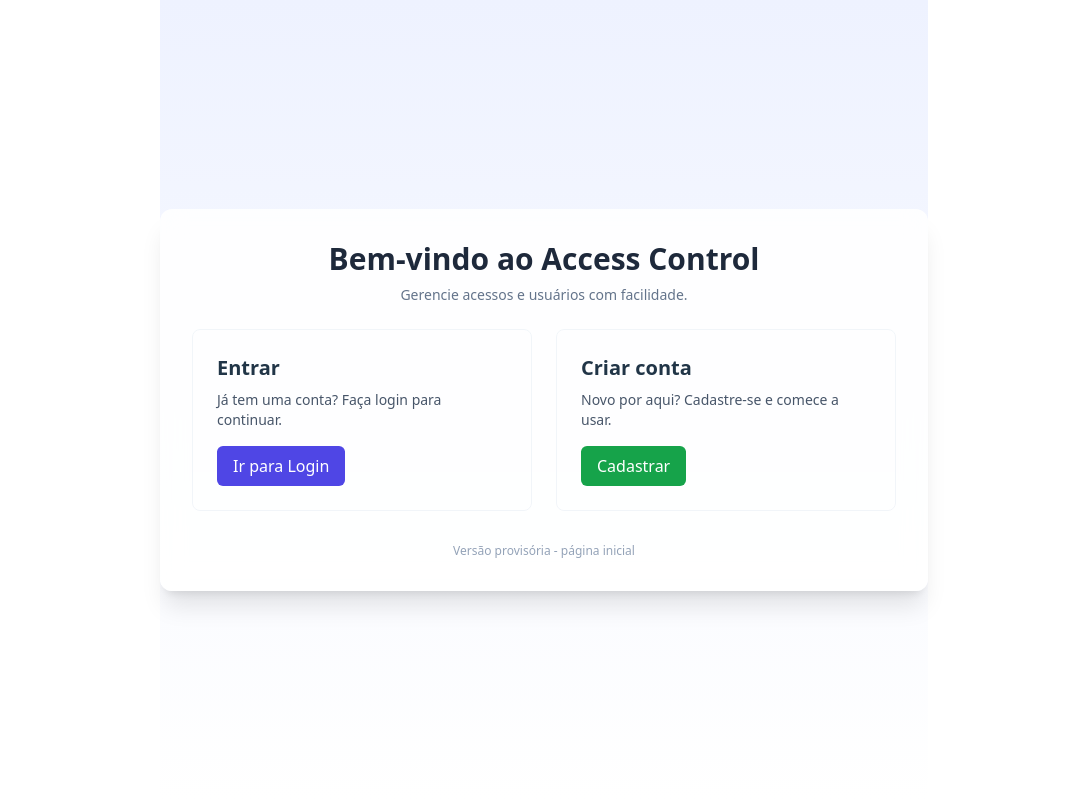
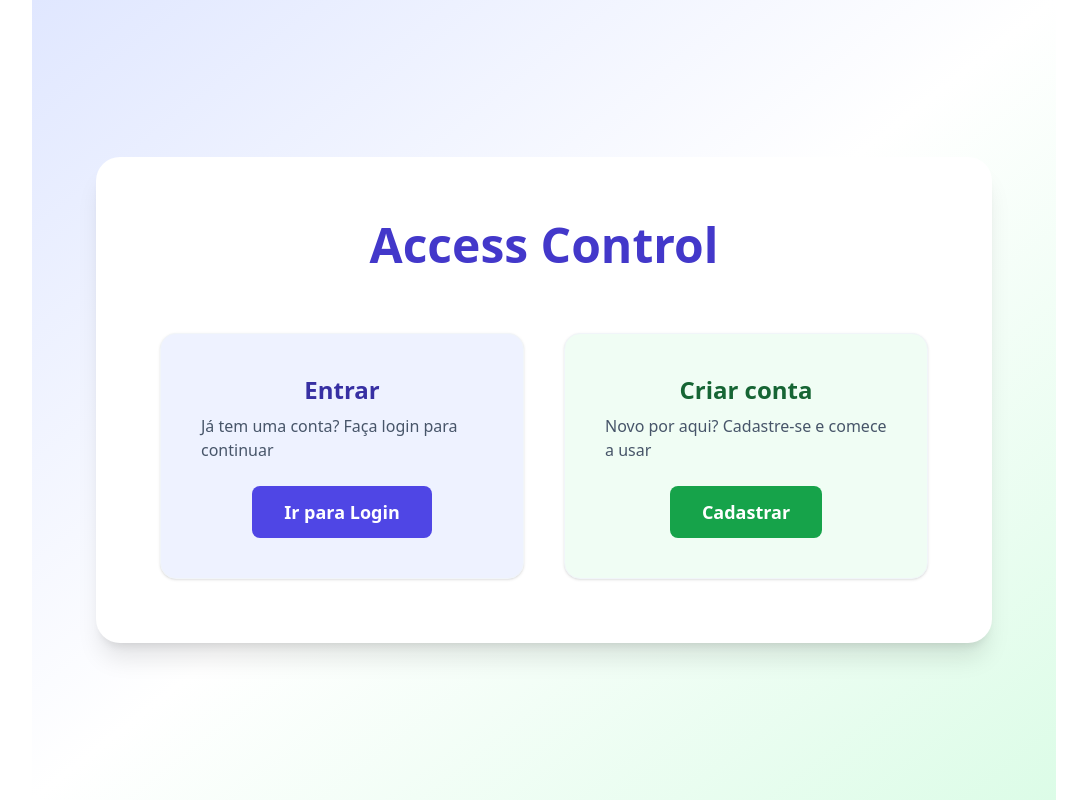
Before and after one commit to CP5-front-end/prova, a React (Vite) app: page /home in a window 1280 px wide. Shown: the whole page, without its empty margins (96-1183 px from the left). Built offline with nearby package versions, Linux system fonts and the light colour scheme; no server answers.

Commit message:
atualizando a pagina home

```diff
--- a/src/pages/Home.tsx
+++ b/src/pages/Home.tsx
@@ -2,28 +2,21 @@ import { Link } from 'react-router-dom';
 
 export default function Home() {
   return (
-    <div className="min-h-screen flex items-center justify-center bg-gradient-to-b from-indigo-50 to-white">
-      <div className="w-full max-w-3xl bg-white/85 backdrop-blur-md shadow-xl rounded-xl p-8">
-        <header className="mb-6 text-center">
-          <h1 className="text-3xl font-bold text-slate-800">Bem-vindo ao Access Control</h1>
-          <p className="text-sm text-slate-500 mt-2">Gerencie acessos e usuários com facilidade.</p>
-        </header>
-
-        <main className="grid grid-cols-1 md:grid-cols-2 gap-6">
-          <section className="p-6 rounded-lg border border-slate-100">
-            <h2 className="text-xl font-semibold mb-2">Entrar</h2>
-            <p className="text-sm text-slate-600 mb-4">Já tem uma conta? Faça login para continuar.</p>
-            <Link to="/login" className="inline-block rounded-md bg-indigo-600 text-white px-4 py-2 hover:bg-indigo-700">Ir para Login</Link>
+    <div className="min-h-screen flex items-center justify-center bg-gradient-to-br from-indigo-100 via-white to-green-100 px-4 md:px-16">
+      <div className="w-full max-w-4xl bg-white shadow-xl rounded-3xl p-8 md:p-16 flex flex-col gap-12 items-center">
+        <h1 className="text-5xl font-bold text-indigo-700 text-center mb-4">Access Control</h1>
+        <div className="w-full grid grid-cols-1 md:grid-cols-2 gap-10">
+          <section className="flex flex-col items-center bg-indigo-50 rounded-2xl shadow p-10 border border-slate-100">
+            <h2 className="text-2xl font-semibold mb-2 text-indigo-800">Entrar</h2>
+            <p className="text-base text-slate-600 mb-6">Já tem uma conta? Faça login para continuar</p>
+            <Link to="/login" className="inline-block rounded-lg bg-indigo-600 text-white px-8 py-3 text-lg font-semibold hover:bg-indigo-700 transition">Ir para Login</Link>
           </section>
-
-          <section className="p-6 rounded-lg border border-slate-100">
-            <h2 className="text-xl font-semibold mb-2">Criar conta</h2>
-            <p className="text-sm text-slate-600 mb-4">Novo por aqui? Cadastre-se e comece a usar.</p>
-            <Link to="/cadastro" className="inline-block rounded-md bg-green-600 text-white px-4 py-2 hover:bg-green-700">Cadastrar</Link>
+          <section className="flex flex-col items-center bg-green-50 rounded-2xl shadow p-10 border border-slate-100">
+            <h2 className="text-2xl font-semibold mb-2 text-green-800">Criar conta</h2>
+            <p className="text-base text-slate-600 mb-6">Novo por aqui? Cadastre-se e comece a usar</p>
+            <Link to="/cadastro" className="inline-block rounded-lg bg-green-600 text-white px-8 py-3 text-lg font-semibold hover:bg-green-700 transition">Cadastrar</Link>
           </section>
-        </main>
-
-        <footer className="mt-8 text-center text-xs text-slate-400">Versão provisória - página inicial</footer>
+        </div>
       </div>
     </div>
   );
```
